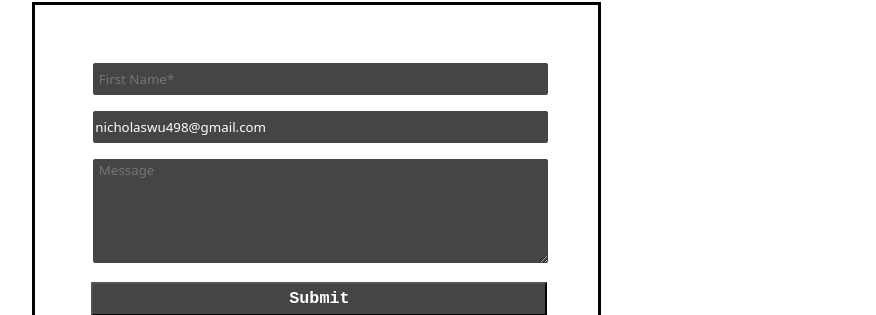
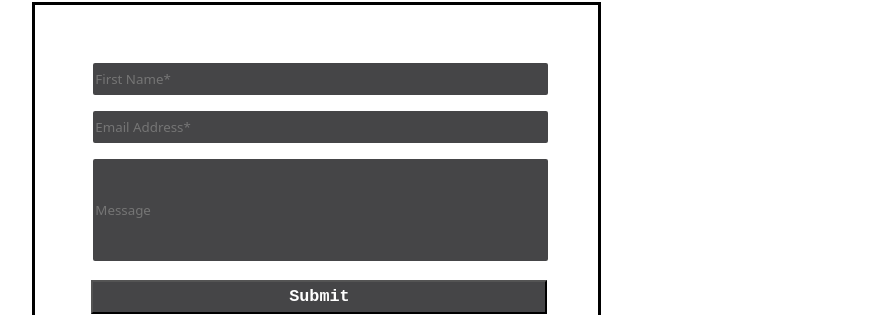
Before and after one commit to Saif3n/reactwebsite, a React (Create React App) app: page / in a window 1280 px wide. Shown: the part 2090-2405 px from the top of the page, without its empty margins (352-1228 px from the left). Built offline with nearby package versions, Linux system fonts and the light colour scheme; no server answers.

Commit message:
reverting to previous commit

```diff
--- a/src/pages/Contact.js
+++ b/src/pages/Contact.js
@@ -6,6 +6,7 @@ import axios from "axios";
 
 
 function Contact() {
+  const [validated, setValidated] = useState(false);
 
   const name = useRef("");
   const message = useRef("");
@@ -26,24 +27,32 @@ function Contact() {
 
       });
   };
+  const handleSubmit = (event) => {
+    const form = event.currentTarget;
+    if (form.checkValidity() === false) {
+      event.preventDefault();
+      event.stopPropagation();
+    }
 
+    setValidated(true);
+  };
   return (
     <div class="contact">
-      <h1 class="contactheader">Contact me:</h1>
-      <Form>
+      <h1 class="contactheader">Contact me (Work in Progress)</h1>
+      <Form validate={validated} onSubmit={handleSubmit}>
         <Form.Group class="box" controlId="validationName">
-          <Form.Control required id="mb-3" type="text" placeholder=" First Name*" ref={name}  />
+          <Form.Control required id="mb-3" type="text" placeholder="First Name*" ref={name} />
+
         </Form.Group>
         <br></br>
         <Form.Group controlId="validationEmail">
 
-          <Form.Control required id="mb-3" placeholder=" Email Address*" defaultValue="nicholaswu498@gmail.com"  ref={email}/>
-
+          <Form.Control required id="mb-3" placeholder="Email Address*" ref={email} />
         </Form.Group>
         <br></br>
         <Form.Group controlId="formMessage">
 
-          <Form.Control as="textarea" id="mb-5" placeholder=" Message" type="text" ref={message} />
+          <Form.Control id="mb-5" placeholder="Message" type="text" ref={message} />
         </Form.Group>
 
         <div class="space"></div>
```
